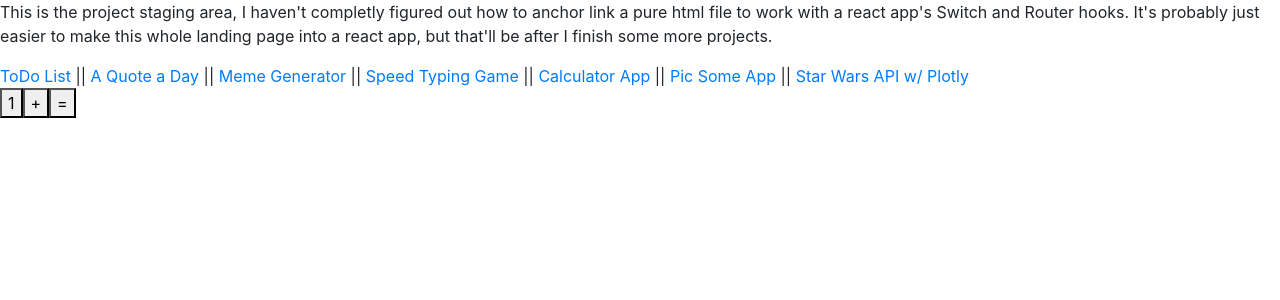
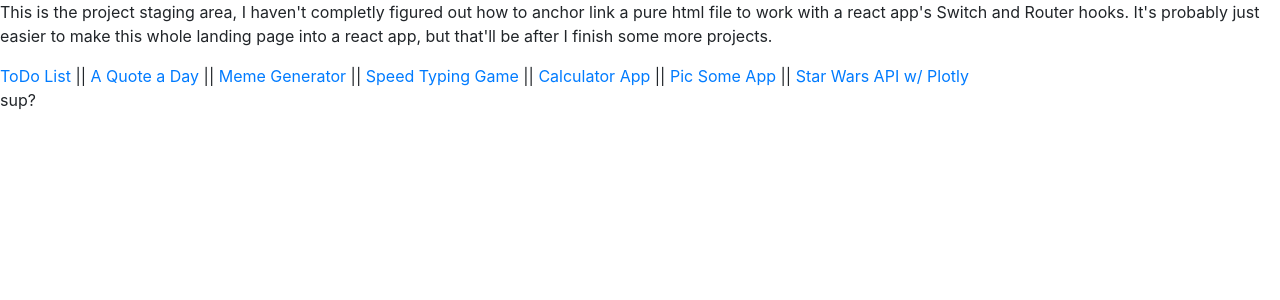
Before and after one commit to JHanek3/OfficialPortfolioPage, a React (Create React App) app in the folder my-app/: page /Calculator in a window 1280 px wide. Shown: the top 300 px of the page. Built offline with nearby package versions, Linux system fonts and the light colour scheme; no server answers; a web font is replaced by a local one.

Commit message:
Fix the opacity?

```diff
--- a/my-app/src/App.css
+++ b/my-app/src/App.css
@@ -2,10 +2,3 @@ body {
   margin: 0;
   background-color: whitesmoke;
 }
-a {
-  text-decoration: none;
-}
-
-a:hover {
-  opacity: 50%;
-}
--- a/my-app/src/Components/Calculator.js
+++ b/my-app/src/Components/Calculator.js
@@ -1,26 +1,32 @@
 import React, {useState}  from "react"
 
 function Calculator() {
-    const str = ""
-
-    function adder(val) {
-
-        return str.concat(val)
-    }
-    function solver(statement) {
-        return eval(statement)
-    }
     return (
         <div>
-            {str}
-                    <button
-                        onClick={adder(1)}>
-                    1</button>
-                    <button>+</button>
-                    <button type="submit" onSubmit={solver()}>=</button>
-
+            <p>sup?</p>
         </div>
     )
+
+    // const str = ""
+
+    // function adder(val) {
+
+    //     return str.concat(val)
+    // }
+    // function solver(statement) {
+    //     return eval(statement)
+    // }
+    // return (
+    //     <div>
+    //         {str}
+    //                 <button
+    //                     onClick={adder(1)}>
+    //                 1</button>
+    //                 <button>+</button>
+    //                 <button type="submit" onSubmit={solver()}>=</button>
+
+    //     </div>
+    // )
 }
 
 export default Calculator
```
